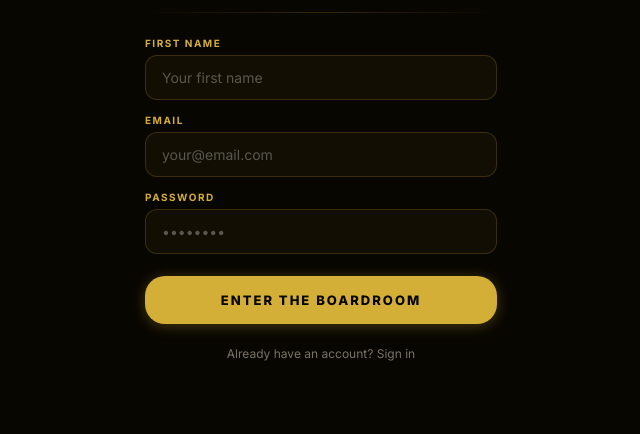
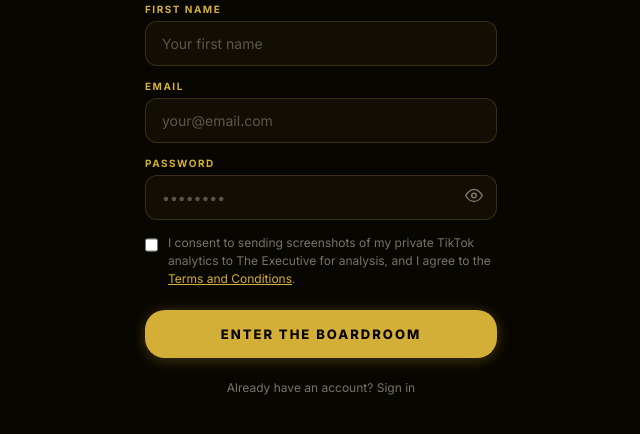
Before and after one commit to shricker44-code/The-EXECUTIVE--BACKEND, a website: page pwa/index.html in a window 1280 px wide. Shown: the part 284-718 px from the top of the page, without its empty margins (319-959 px from the left). Drawn offline with nearby package versions, Linux system fonts and the light colour scheme.

Commit message:
Fix index.html missing consent checkbox and forgot-password UI

```diff
--- a/pwa/index.html
+++ b/pwa/index.html
@@ -22,7 +22,7 @@
     <p class="splash-sub" data-i18n="splash-sub">Your TikTok Boardroom Advisor</p>
   </div>
 
-  <!-- Auth Screen -->
+    <!-- Auth Screen -->
   <div id="auth-screen" class="auth-screen hidden">
     <div class="auth-container">
       <img src="/images/logo.png" alt="The Executive" class="auth-seal-img" />
@@ -40,14 +40,32 @@
         </div>
         <div class="auth-field">
           <label class="auth-label" data-i18n="auth-label-password">PASSWORD</label>
-          <input id="auth-password" class="auth-input" type="password" placeholder="••••••••" />
+          <div style="position: relative;">
+            <input id="auth-password" class="auth-input" type="password" placeholder="••••••••" style="padding-right: 40px; width: 100%; box-sizing: border-box;" />
+            <button type="button" onclick="togglePasswordVisibility('auth-password', this)" style="position: absolute; right: 10px; top: 50%; transform: translateY(-50%); background: none; border: none; cursor: pointer; padding: 4px; color: var(--text-muted);">
+              <svg class="eye-open" width="18" height="18" viewBox="0 0 24 24" fill="none" stroke="currentColor" stroke-width="2">
+                <path d="M1 12s4-8 11-8 11 8 11 8-4 8-11 8-11-8-11-8z"/>
+                <circle cx="12" cy="12" r="3"/>
+              </svg>
+              <svg class="eye-closed" width="18" height="18" viewBox="0 0 24 24" fill="none" stroke="currentColor" stroke-width="2" style="display: none;">
+                <path d="M17.94 17.94A10.07 10.07 0 0 1 12 20c-7 0-11-8-11-8a18.45 18.45 0 0 1 5.06-5.94M9.9 4.24A9.12 9.12 0 0 1 12 4c7 0 11 8 11 8a18.5 18.5 0 0 1-2.16 3.19m-6.72-1.07a3 3 0 1 1-4.24-4.24"/>
+                <line x1="1" y1="1" x2="23" y2="23"/>
+              </svg>
+            </button>
+          </div>
+        </div>
+        <p id="forgot-password-link" class="hidden" style="text-align: right; margin: -6px 0 0 0;">
+          <a href="#" onclick="handleForgotPassword(); return false;" style="font-size: 12px; color: var(--text-muted);">Forgot password?</a>
+        </p>
+        <div id="consent-group" class="auth-field" style="flex-direction: row; align-items: flex-start; gap: 10px;">
+          <input type="checkbox" id="auth-consent" style="margin-top: 3px; width: 16px; height: 16px; accent-color: var(--gold); cursor: pointer;" />
+          <label for="auth-consent" style="font-size: 12px; color: var(--text-muted); line-height: 1.5; cursor: pointer;">I consent to sending screenshots of my private TikTok analytics to The Executive for analysis, and I agree to the <a href="/terms.html" target="_blank" style="color: var(--gold);">Terms and Conditions</a>.</label>
         </div>
         <button id="auth-submit-btn" class="auth-submit" onclick="handleSignUp()" data-i18n="auth-submit-btn">ENTER THE BOARDROOM</button>
         <button id="auth-toggle" class="auth-toggle" onclick="toggleAuthMode()" data-i18n="auth-toggle-signup">Already have an account? Sign in</button>
       </div>
     </div>
   </div>
-
   <!-- Blocked Screen -->
 <div id="blocked-screen" class="auth-screen hidden">
   <div class="auth-container">
```
